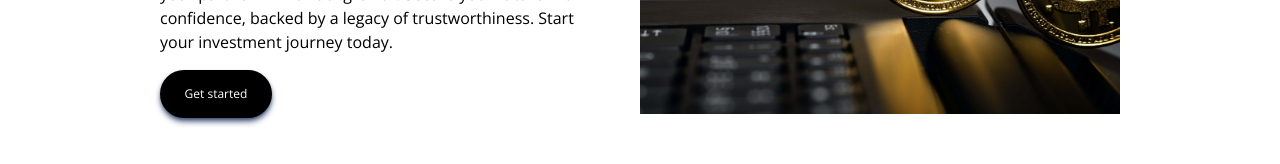
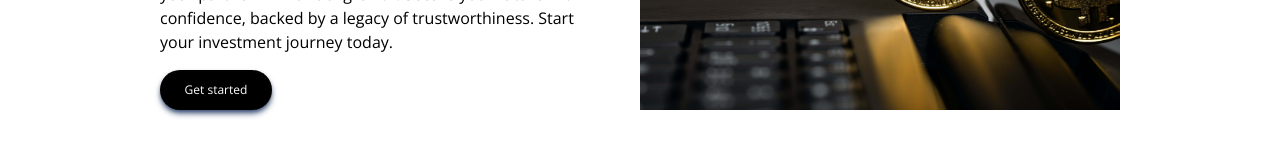
Before and after one commit to Joshardals/Trust-Capital, a Next.js app: page / in a window 1280 px wide. Shown: the part 338-502 px from the top of the page. Built offline with nearby package versions, Linux system fonts and the light colour scheme; a web font is replaced by a local one.

Commit message:
initial commit

```diff
--- a/app/globals.css
+++ b/app/globals.css
@@ -15,6 +15,6 @@
 
   /* Styles to add shadows to buttons */
   .hero-section-button {
-    @apply shadow-md h-12 px-6 text-xs shadow-darkblue hover:shadow-goldenrod bg-pureblack  rounded-full font-sans;
+    @apply shadow-md py-4 px-6 text-xs shadow-darkblue hover:shadow-goldenrod bg-pureblack  rounded-full font-sans;
   }
 }
```
